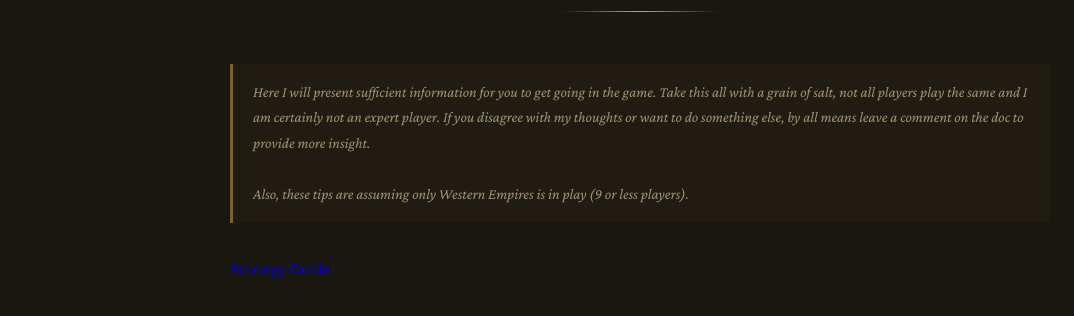
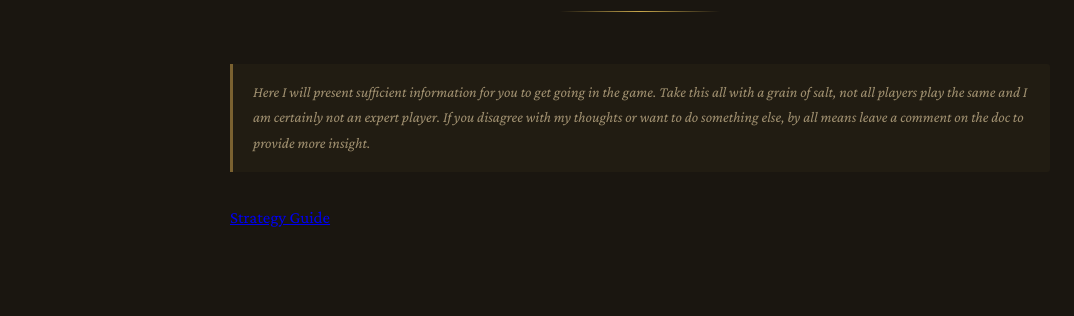
Before and after one commit to Cavun/megaempires-playeraid, a plain HTML site: page strategy.html in a window 1280 px wide. Shown: the part 136-452 px from the top of the page, without its empty margins (0-1074 px from the left). Drawn offline with nearby package versions, Linux system fonts and the light colour scheme.

Commit message:
Simplify disclaimer text in strategy.html
Removed redundant line about player assumptions in the disclaimer.

```diff
--- a/strategy.html
+++ b/strategy.html
@@ -434,8 +434,7 @@
 <div class="content">
 
   <div class="disclaimer">
-    Here I will present sufficient information for you to get going in the game. Take this all with a grain of salt, not all players play the same and I am certainly not an expert player. If you disagree with my thoughts or want to do something else, by all means leave a comment on the doc to provide more insight.<br><br>
-    Also, these tips are assuming only Western Empires is in play (9 or less players).
+    Here I will present sufficient information for you to get going in the game. Take this all with a grain of salt, not all players play the same and I am certainly not an expert player. If you disagree with my thoughts or want to do something else, by all means leave a comment on the doc to provide more insight.
   </div>
   <div>
   <a href="https://docs.google.com/document/d/1d2ASeHgUgZ9XdZzNcMVEAZZBXoI6Szwf6riQgJBrMu4/edit?usp=sharing" target="_blank">Strategy Guide </a>
```
